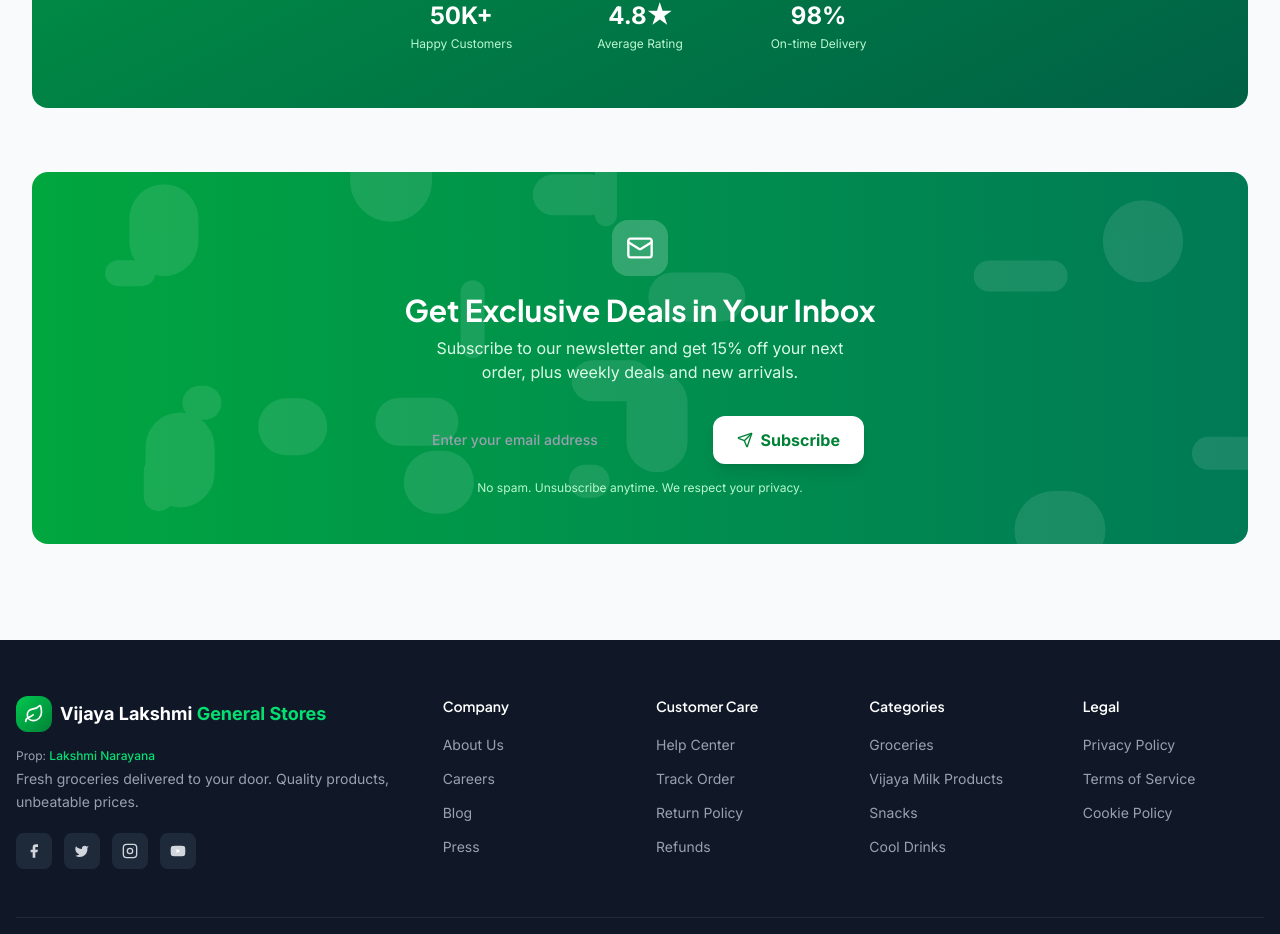
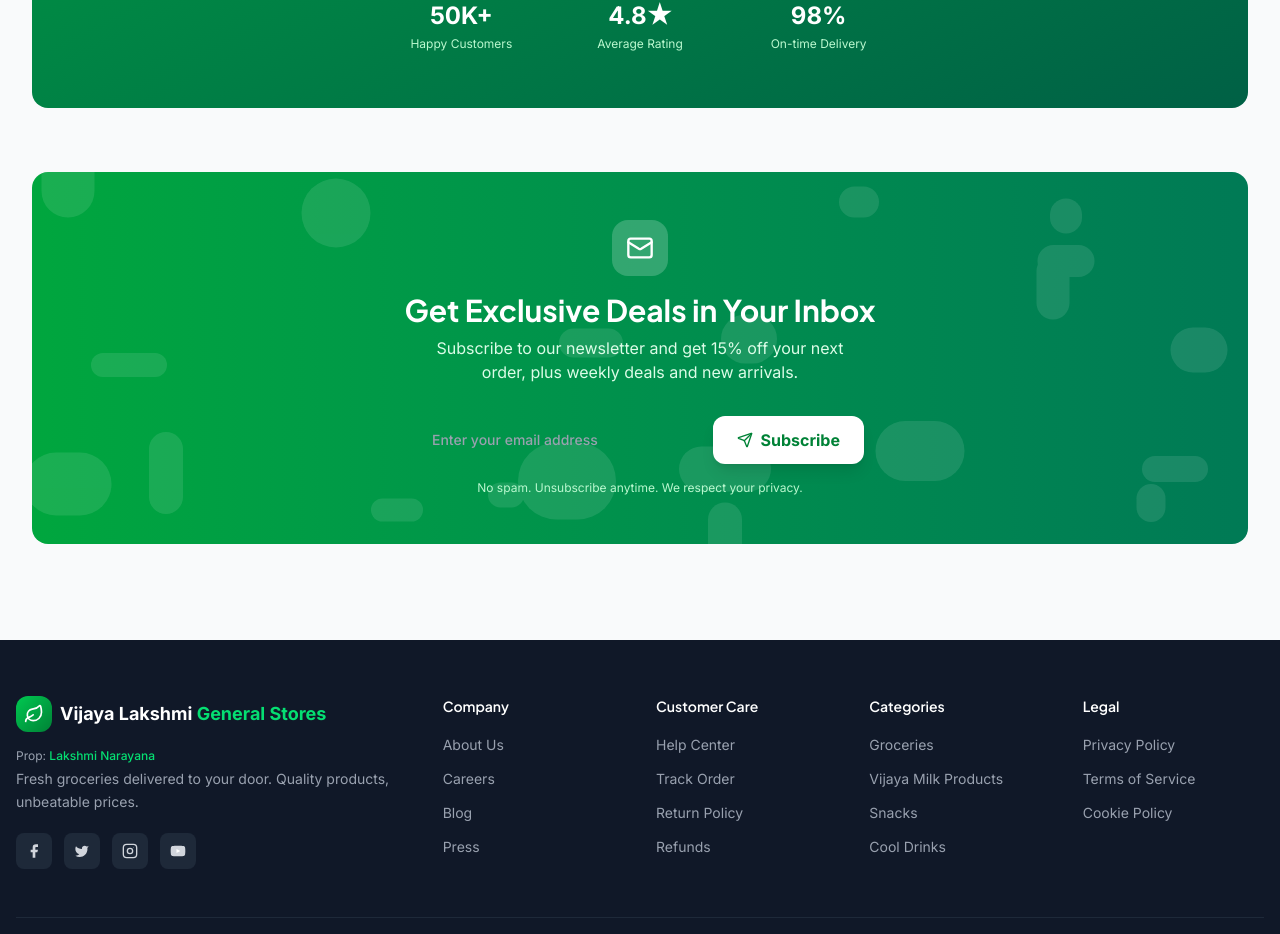
Before and after one commit to penugondarohith/Grocery-store-, a Next.js app: page / in a window 1280 px wide. Shown: the part 8911-9845 px from the top of the page. Built offline with nearby package versions, Linux system fonts and the light colour scheme; no server answers.

Commit message:
Fix hydration mismatch and Next config warning

```diff
--- a/next.config.ts
+++ b/next.config.ts
@@ -1,12 +1,6 @@
 import type { NextConfig } from "next";
 
 const nextConfig: NextConfig = {
-  // Suppress the middleware→proxy deprecation warning for Next.js 16
-  experimental: {
-    // Suppress the middleware→proxy deprecation warning
-    after: true,
-  },
-
   async redirects() {
     return [
       // /product/[id] used to be the route — now [slug] is canonical
--- a/src/components/home/Newsletter.tsx
+++ b/src/components/home/Newsletter.tsx
@@ -3,6 +3,14 @@
 import { useState } from "react";
 import { motion } from "framer-motion";
 import { Mail, Send, CheckCircle } from "lucide-react";
+
+const NEWSLETTER_BUBBLES = [
+  [32, 35, 12, 85], [98, 77, 83, 44], [69, 69, 11, 25], [57, 45, 48, 96],
+  [92, 45, 80, 57], [76, 24, 52, 8], [36, 25, 87, 39], [89, 60, 75, 73],
+  [87, 63, 84, 3], [40, 31, 8, 68], [56, 49, 45, 59], [53, 77, 2, 3],
+  [64, 29, 46, 46], [66, 26, 80, 94], [34, 82, 81, 11], [52, 23, 91, 30],
+  [57, 32, 24, 85], [29, 38, 89, 92], [33, 65, 31, 84], [34, 67, 98, 57],
+] as const;
 
 export default function Newsletter() {
   const [email, setEmail] = useState("");
@@ -26,16 +34,16 @@
       >
         {/* Background pattern */}
         <div className="absolute inset-0 opacity-10">
-          {[...Array(20)].map((_, i) => (
+          {NEWSLETTER_BUBBLES.map(([width, height, top, left], i) => (
             <div
               key={i}
               className="absolute rounded-full bg-white"
               style={{
-                width: Math.random() * 80 + 20,
-                height: Math.random() * 80 + 20,
-                top: `${Math.random() * 100}%`,
-                left: `${Math.random() * 100}%`,
-                transform: "translate(-50%,-50%)",
+                width,
+                height,
+                top: `${top}%`,
+                left: `${left}%`,
+                transform: "translate(-50%, -50%)",
               }}
             />
           ))}
```
